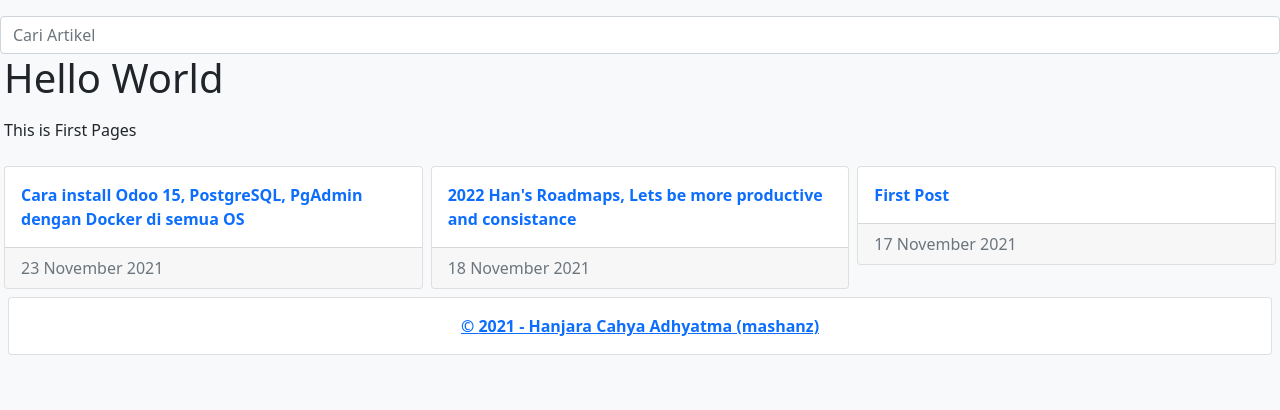
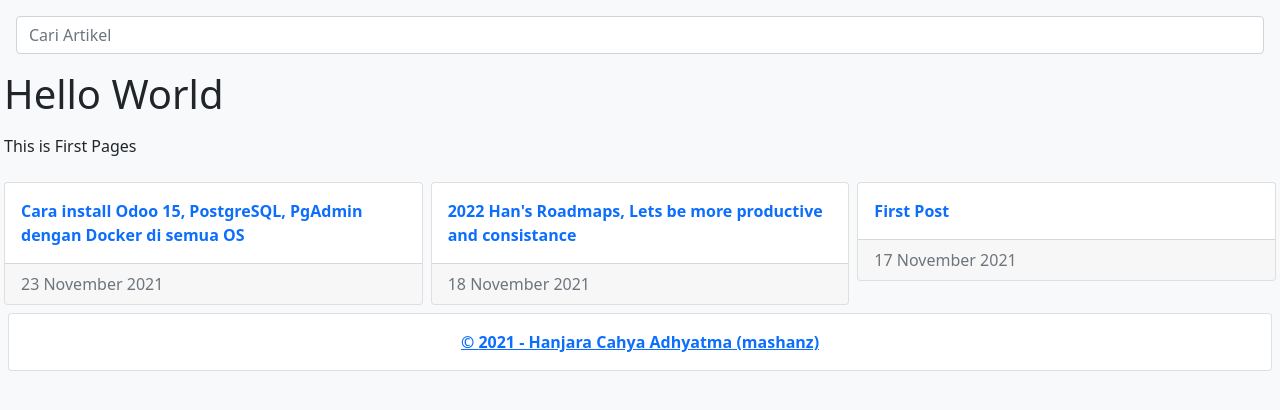
Before and after one commit to mashanz/note, a Jekyll site: the page built from README.md, in a window 1280 px wide. Shown: the top 410 px of the page. Built offline with Jekyll 4.4.1, drawn with Linux system fonts in a browser that asks for light colours; our own code applies the rules of GitHub Pages for plain Markdown files.

Commit message:
Update base.html

```diff
--- a/_layouts/base.html
+++ b/_layouts/base.html
@@ -14,7 +14,7 @@ layout: base
     <link href="https://cdn.jsdelivr.net/npm/bootstrap@5.0.2/dist/css/bootstrap.min.css" rel="stylesheet" integrity="sha384-EVSTQN3/azprG1Anm3QDgpJLIm9Nao0Yz1ztcQTwFspd3yD65VohhpuuCOmLASjC" crossorigin="anonymous">
   </head>
   <body class="bg-light pt-3">
-    <form method="GET" action="https://www.google.com/search">
+    <form method="GET" action="https://www.google.com/search" class="px-3 pb-3">
       <input class="form-control" type="text" id="q" name="q" value="" placeholder="Cari Artikel">
     </form>
     <div class="container-fluid row px-0 mx-0 g-2">
```
